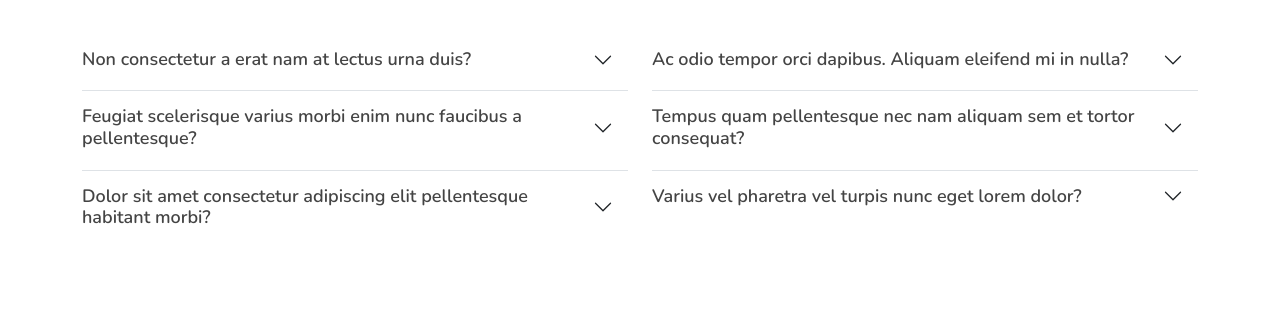
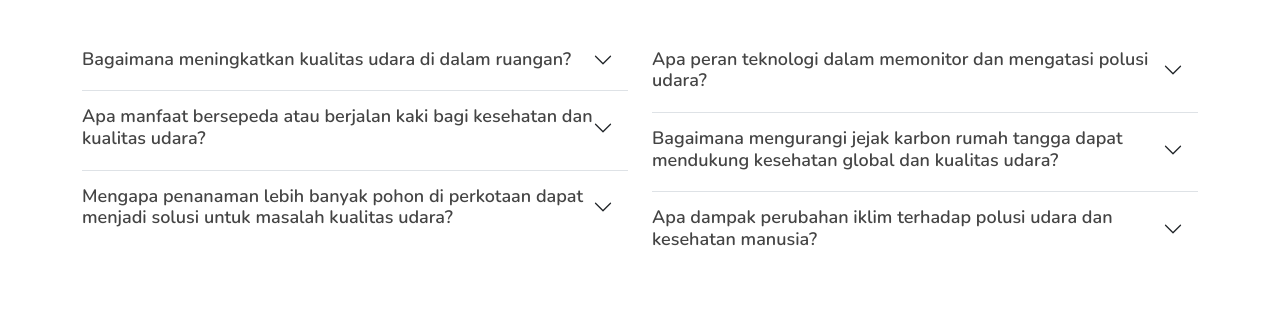
Before and after one commit to Actanzil/UdaraKita, a plain HTML site: page kesehatan.html in a window 1280 px wide. Shown: the part 263-589 px from the top of the page. Drawn offline with nearby package versions, Linux system fonts and the light colour scheme.

Commit message:
Add files via upload

```diff
--- a/kesehatan.html
+++ b/kesehatan.html
@@ -87,12 +87,12 @@
                 <div class="accordion-item">
                   <h2 class="accordion-header">
                     <button class="accordion-button collapsed" type="button" data-bs-toggle="collapse" data-bs-target="#faq-content-1">
-                      Non consectetur a erat nam at lectus urna duis?
+                      Bagaimana meningkatkan kualitas udara di dalam ruangan?
                     </button>
                   </h2>
                   <div id="faq-content-1" class="accordion-collapse collapse" data-bs-parent="#faqlist1">
                     <div class="accordion-body">
-                      Feugiat pretium nibh ipsum consequat. Tempus iaculis urna id volutpat lacus laoreet non curabitur gravida. Venenatis lectus magna fringilla urna porttitor rhoncus dolor purus non.
+                      Meningkatkan ventilasi, menggunakan purifier udara, dan mengurangi penggunaan bahan kimia berbahaya dapat membantu menjaga kualitas udara di dalam ruangan.
                     </div>
                   </div>
                 </div>
@@ -100,12 +100,12 @@
                 <div class="accordion-item">
                   <h2 class="accordion-header">
                     <button class="accordion-button collapsed" type="button" data-bs-toggle="collapse" data-bs-target="#faq-content-2">
-                      Feugiat scelerisque varius morbi enim nunc faucibus a pellentesque?
+                      Apa manfaat bersepeda atau berjalan kaki bagi kesehatan dan kualitas udara?
                     </button>
                   </h2>
                   <div id="faq-content-2" class="accordion-collapse collapse" data-bs-parent="#faqlist1">
                     <div class="accordion-body">
-                      Dolor sit amet consectetur adipiscing elit pellentesque habitant morbi. Id interdum velit laoreet id donec ultrices. Fringilla phasellus faucibus scelerisque eleifend donec pretium. Est pellentesque elit ullamcorper dignissim. Mauris ultrices eros in cursus turpis massa tincidunt dui.
+                      Bersepeda atau berjalan kaki tidak hanya meningkatkan kesehatan fisik tetapi juga mengurangi emisi kendaraan bermotor, membantu menjaga kualitas udara di perkotaan.
                     </div>
                   </div>
                 </div>
@@ -113,12 +113,12 @@
                 <div class="accordion-item">
                   <h2 class="accordion-header">
                     <button class="accordion-button collapsed" type="button" data-bs-toggle="collapse" data-bs-target="#faq-content-3">
-                      Dolor sit amet consectetur adipiscing elit pellentesque habitant morbi?
+                      Mengapa penanaman lebih banyak pohon di perkotaan dapat menjadi solusi untuk masalah kualitas udara?
                     </button>
                   </h2>
                   <div id="faq-content-3" class="accordion-collapse collapse" data-bs-parent="#faqlist1">
                     <div class="accordion-body">
-                      Eleifend mi in nulla posuere sollicitudin aliquam ultrices sagittis orci. Faucibus pulvinar elementum integer enim. Sem nulla pharetra diam sit amet nisl suscipit. Rutrum tellus pellentesque eu tincidunt. Lectus urna duis convallis convallis tellus. Urna molestie at elementum eu facilisis sed odio morbi quis
+                      Pohon dapat menyerap polutan udara dan memberikan oksigen. Menanam lebih banyak pohon di perkotaan dapat membantu menyaring udara dan menciptakan lingkungan yang lebih bersih.
                     </div>
                   </div>
                 </div>
@@ -134,12 +134,12 @@
                 <div class="accordion-item">
                   <h2 class="accordion-header">
                     <button class="accordion-button collapsed" type="button" data-bs-toggle="collapse" data-bs-target="#faq2-content-1">
-                      Ac odio tempor orci dapibus. Aliquam eleifend mi in nulla?
+                      Apa peran teknologi dalam memonitor dan mengatasi polusi udara?
                     </button>
                   </h2>
                   <div id="faq2-content-1" class="accordion-collapse collapse" data-bs-parent="#faqlist2">
                     <div class="accordion-body">
-                      Dolor sit amet consectetur adipiscing elit pellentesque habitant morbi. Id interdum velit laoreet id donec ultrices. Fringilla phasellus faucibus scelerisque eleifend donec pretium. Est pellentesque elit ullamcorper dignissim. Mauris ultrices eros in cursus turpis massa tincidunt dui.
+                      Teknologi sensor udara dan sistem pemantauan dapat membantu mengidentifikasi sumber polusi dan memberikan informasi real-time untuk pengambilan keputusan yang lebih baik dalam menjaga kualitas udara.
                     </div>
                   </div>
                 </div>
@@ -147,12 +147,12 @@
                 <div class="accordion-item">
                   <h2 class="accordion-header">
                     <button class="accordion-button collapsed" type="button" data-bs-toggle="collapse" data-bs-target="#faq2-content-2">
-                      Tempus quam pellentesque nec nam aliquam sem et tortor consequat?
+                      Bagaimana mengurangi jejak karbon rumah tangga dapat mendukung kesehatan global dan kualitas udara?
                     </button>
                   </h2>
                   <div id="faq2-content-2" class="accordion-collapse collapse" data-bs-parent="#faqlist2">
                     <div class="accordion-body">
-                      Molestie a iaculis at erat pellentesque adipiscing commodo. Dignissim suspendisse in est ante in. Nunc vel risus commodo viverra maecenas accumsan. Sit amet nisl suscipit adipiscing bibendum est. Purus gravida quis blandit turpis cursus in
+                      Mengurangi konsumsi energi, mengadopsi energi terbarukan, dan mendukung gaya hidup berkelanjutan dapat membantu mengurangi emisi gas rumah kaca dan meningkatkan kualitas udara.
                     </div>
                   </div>
                 </div>
@@ -160,12 +160,12 @@
                 <div class="accordion-item">
                   <h2 class="accordion-header">
                     <button class="accordion-button collapsed" type="button" data-bs-toggle="collapse" data-bs-target="#faq2-content-3">
-                      Varius vel pharetra vel turpis nunc eget lorem dolor?
+                      Apa dampak perubahan iklim terhadap polusi udara dan kesehatan manusia?
                     </button>
                   </h2>
                   <div id="faq2-content-3" class="accordion-collapse collapse" data-bs-parent="#faqlist2">
                     <div class="accordion-body">
-                      Laoreet sit amet cursus sit amet dictum sit amet justo. Mauris vitae ultricies leo integer malesuada nunc vel. Tincidunt eget nullam non nisi est sit amet. Turpis nunc eget lorem dolor sed. Ut venenatis tellus in metus vulputate eu scelerisque. Pellentesque diam volutpat commodo sed egestas egestas fringilla phasellus faucibus. Nibh tellus molestie nunc non blandit massa enim nec.
+                      Perubahan iklim dapat memperburuk polusi udara dan meningkatkan risiko penyakit pernapasan serta dampak kesehatan lainnya, menjadikan mitigasi perubahan iklim sebagai bagian integral dari solusi kesehatan berbasis kualitas udara.
                     </div>
                   </div>
                 </div>
```
